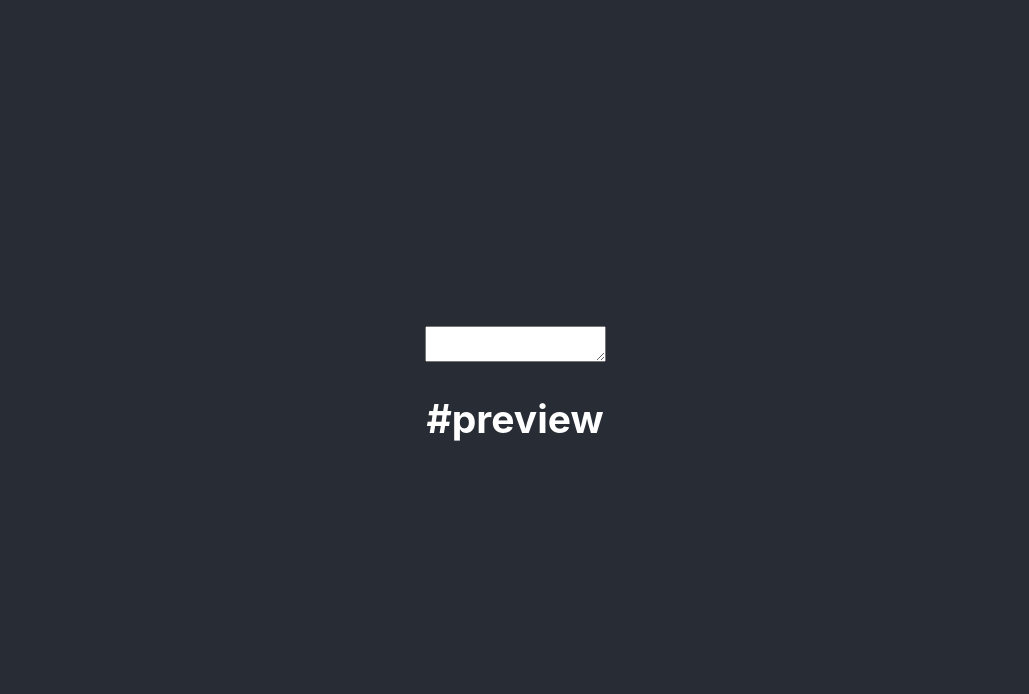
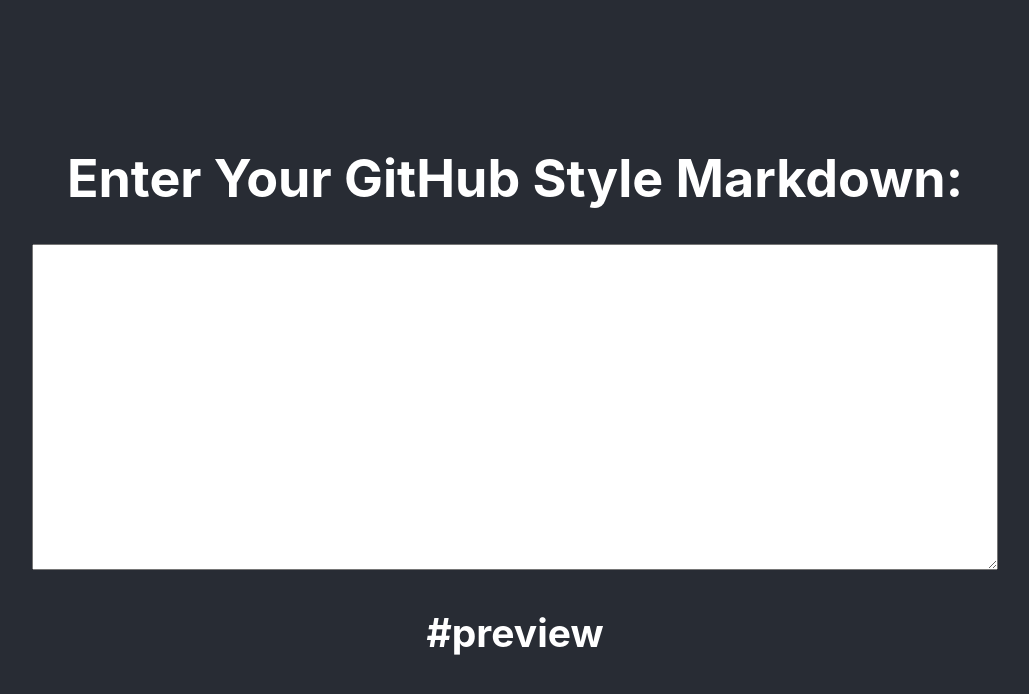
Before and after one commit to XLpacman805/markdown-preview, a React (Create React App) app: page / in a window 1280 px wide. Shown: the top 694 px of the page, without its empty margins (125-1154 px from the left). Built offline with nearby package versions, Linux system fonts and the light colour scheme.

Commit message:
Changed the look of the Editor

```diff
--- a/src/App.css
+++ b/src/App.css
@@ -36,3 +36,8 @@
     transform: rotate(360deg);
   }
 }
+
+.editor {
+  width: 75vw;
+  height: 40vh;
+}
--- a/src/Editor.Component.js
+++ b/src/Editor.Component.js
@@ -8,7 +8,10 @@
 
     render() {
         return (
-            <textarea id="editor"> </textarea>
+            <div>
+                <h1>Enter Your GitHub Style Markdown:</h1>
+                <textarea id="editor" class="editor"> </textarea>
+            </div>
         );
     }
 }
```
